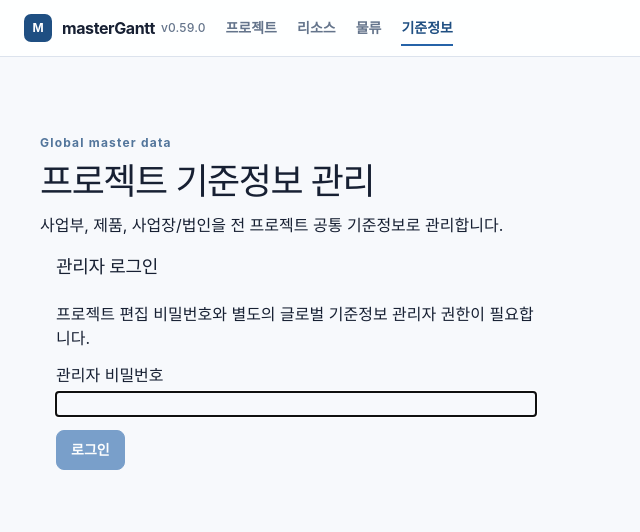
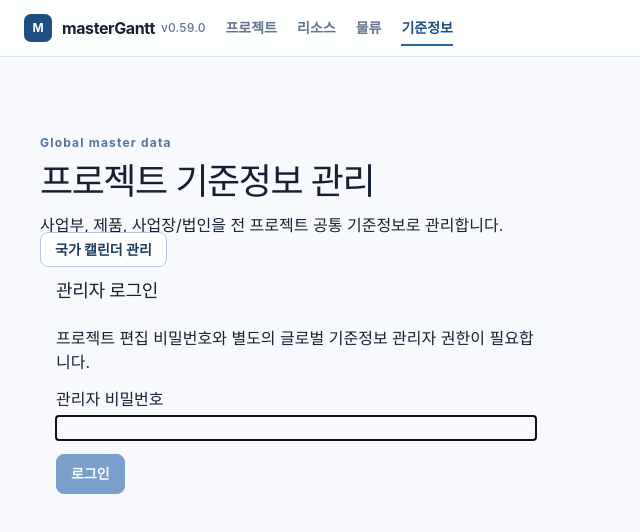
Before and after one commit to planner77/masterGantt, a Next.js app: page /project-master-admin in a window 1280 px wide. Shown: the top 532 px of the page, without its empty margins (0-640 px from the left). Built offline with nearby package versions, Linux system fonts and the light colour scheme.

Commit message:
fix: 기준정보 화면에서 Calendar 관리 진입 제공 (#342)

```diff
--- a/src/app/project-master-admin/page.tsx
+++ b/src/app/project-master-admin/page.tsx
@@ -1,3 +1,4 @@
+import Link from "next/link";
 import { ProjectMasterAdmin } from "@/features/project-master/project-master-admin";
 
 export default function ProjectMasterAdminPage() {
@@ -9,6 +10,7 @@ export default function ProjectMasterAdminPage() {
           <h1>프로젝트 기준정보 관리</h1>
           <p>사업부, 제품, 사업장/법인을 전 프로젝트 공통 기준정보로 관리합니다.</p>
         </div>
+        <Link className="secondary-button" href="/calendar-admin">국가 캘린더 관리</Link>
       </div>
       <ProjectMasterAdmin />
     </section>
```
